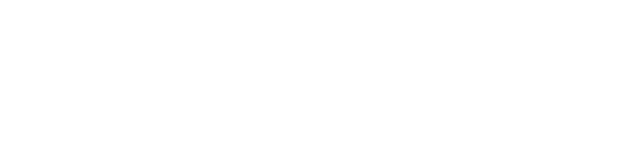
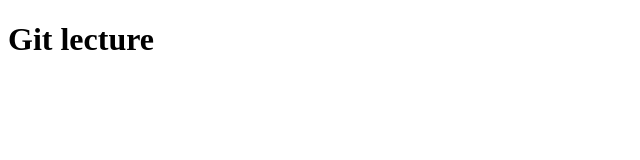
Before and after one commit to Magnus-WO/git-lecture-pull, a plain HTML site: page index.html in a window 1280 px wide. Shown: the whole page, without its empty margins (0-640 px from the left). Drawn offline with Linux system fonts and the light colour scheme.

Commit message:
add heading
add heading

```diff
--- a/index.html
+++ b/index.html
@@ -6,6 +6,6 @@
     <title>Document</title>
 </head>
 <body>
-
+    <h1>Git lecture</h1>
 </body>
 </html>
```
